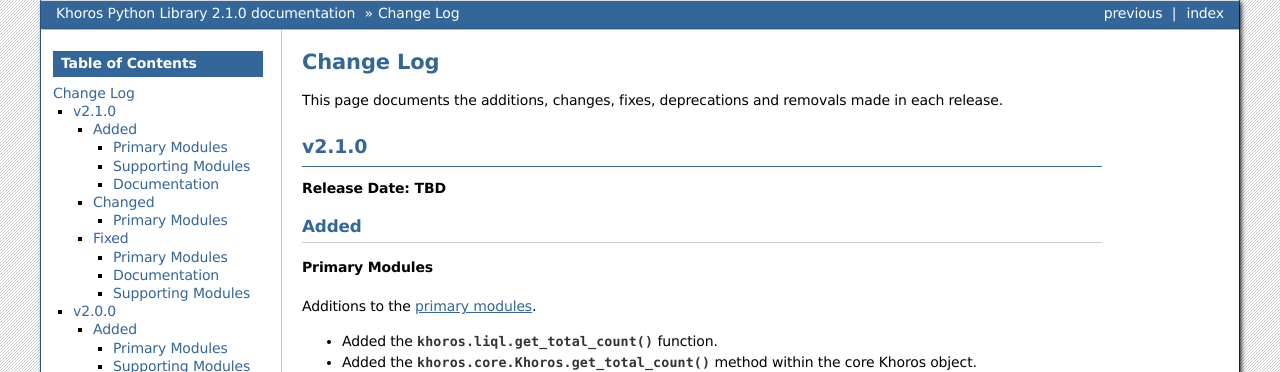
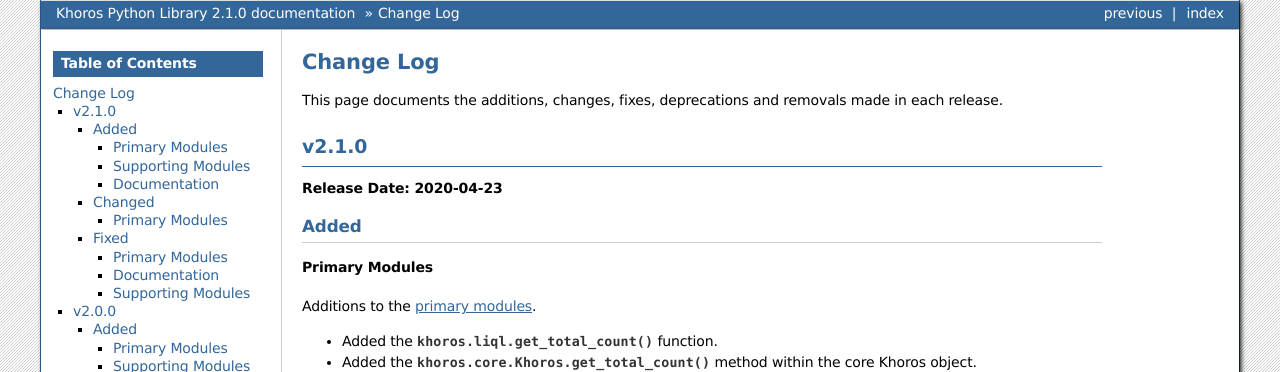
Before and after one commit to jeffshurtliff/khoros, a Sphinx documentation site: the page built from docs/changelog.rst, in a window 1280 px wide and 900 px high. Shown: the top 372 px of the window. Built offline with Sphinx 7.4.7, drawn with Linux system fonts in a browser that asks for light colours.

Commit message:
Added the release date for v2.1.0 to the change log as it still showed TBD

```diff
--- a/docs/changelog.rst
+++ b/docs/changelog.rst
@@ -6,7 +6,7 @@
 ******
 v2.1.0
 ******
-**Release Date: TBD**
+**Release Date: 2020-04-23**
 
 Added
 =====
```
